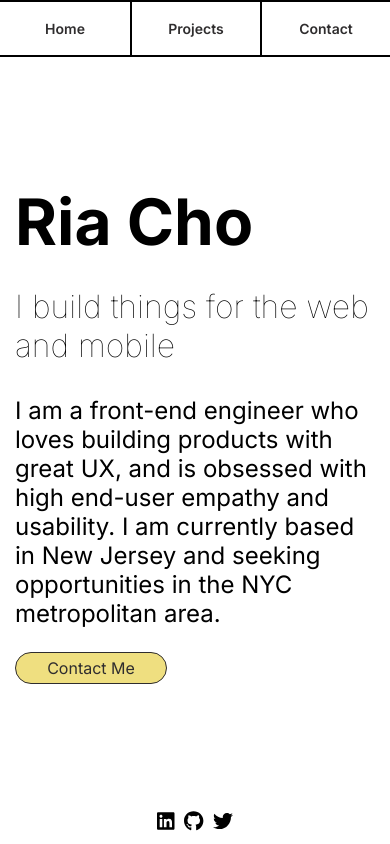
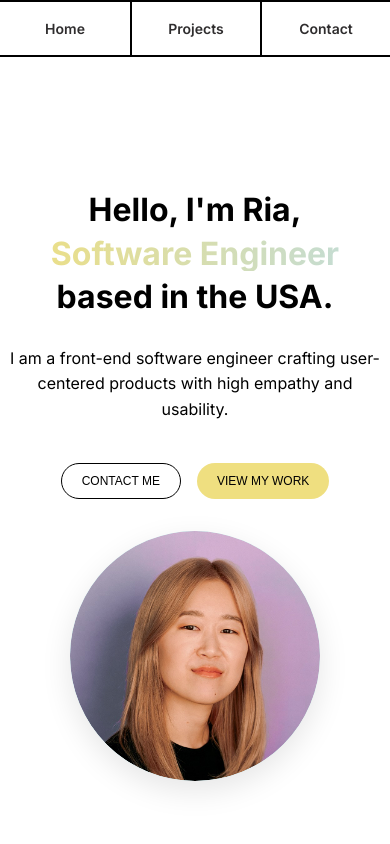
Before and after one commit to gcho91/riacho-portfolio-next, a Next.js app: page / in a window 390 px wide. Shown: the top 844 px of the page. Built offline with nearby package versions, Linux system fonts and the light colour scheme.

Commit message:
Update typography

```diff
--- a/components/HeroSection.tsx
+++ b/components/HeroSection.tsx
@@ -3,19 +3,42 @@ import heroStyles from "../styles/heroSectionStyles.module.css"
 import { faLinkedin, faGithub, faTwitter } from '@fortawesome/free-brands-svg-icons'
 import { FontAwesomeIcon } from '@fortawesome/react-fontawesome'
 import LinkButton from "./LinkButton";
+import Button from "./Button";
+import image from "../public/fermat portrait.png"
 
 export default function HeroSection() {
     const classes = [heroStyles.animate, heroStyles.glow];
 
-    return (<div className={heroStyles["hero-container"]}>
-        <div className={heroStyles.hero}>
-            <h1 className={[...classes, heroStyles.name, heroStyles.delay1].join(" ")}>Ria Cho</h1>
-            <h2 className={[...classes, heroStyles.subtext, heroStyles.delay2].join(" ")}>I build things for the <span className="intro-highlight">web</span> and <span className="intro-highlight">	mobile </span></h2>
-            <p className={[...classes, heroStyles.description, heroStyles.delay3].join(" ")}>I am a front-end engineer who loves building products with great UX, and is obsessed with high end-user empathy and usability. I am currently based in New Jersey and seeking opportunities in the NYC metropolitan area.</p>
-            <div className={[...classes, heroStyles.delay4].join(" ")}>
-                <LinkButton linkText="Contact Me" url="gcho91@gmail.com" />
+    return (
+        <div className={heroStyles["hero-container"]}>
+            <div className={heroStyles["hero-content"]}>
+                <div className={heroStyles["hero-text"]}>
+                    <h1 className={[...classes, heroStyles.greeting, heroStyles.delay1].join(" ")}>
+                        Hello, I'm Ria Cho,
+                    </h1>
+                    <h1 className={[...classes, heroStyles.profession, heroStyles.delay2].join(" ")}>
+                        Software Engineer
+                    </h1>
+                    <h1 className={[...classes, heroStyles.location, heroStyles.delay2].join(" ")}>
+                        based in the USA.
+                    </h1>
+                    <p className={[...classes, heroStyles.description, heroStyles.delay3].join(" ")}>
+                        I am a front-end software engineer crafting user-centered products with high empathy and usability.
+                    </p>
+                    <div className={[...classes, heroStyles["button-group"], heroStyles.delay4].join(" ")}>
+                        <button className={heroStyles["contact-button"]}>CONTACT ME</button>
+                        <button className={heroStyles["work-button"]}>VIEW MY WORK</button>
                     </div>
-
+                </div>
+                <div className={heroStyles["hero-image"]}>
+                    <div className={heroStyles["profile-image-container"]}>
+                        {/* Placeholder for profile image - you can replace this with your actual image */}
+                        <div className={heroStyles["profile-placeholder"]}>
+                            <span>Profile Image</span>
+                            {/* <img src="../public/fermat-portrait.png"></img> */}
+                        </div>
+                    </div>
+                </div>
             </div>
             <div className={heroStyles["social-row"]}>
                 <a href="https://www.linkedin.com/in/gloriacho1">
@@ -27,7 +50,6 @@ export default function HeroSection() {
                 <a href="https://www.twitter.com/espresscho">
                     <FontAwesomeIcon icon={faTwitter} className={`${heroStyles['icon']} fa-lg`} />
                 </a>
-
             </div>
         </div>
     )
--- a/components/HeroSection2.tsx
+++ b/components/HeroSection2.tsx
@@ -1,12 +1,43 @@
-import testStyles from "../styles/testStyles.module.css"
+import heroSection2Styles from "../styles/heroSection2Styles.module.css"
+import Image from "next/image"
+
+export default function HeroSection2() {
+    return (
+        <div className={heroSection2Styles.heroContainer}>
+            <div className={heroSection2Styles.heroContent}>
+                <div className={heroSection2Styles.heroText}>
+                    {/* Circular icon with G */}
 
 
+                    {/* Three-line heading */}
+                    <h1 className={heroSection2Styles.greeting}>Hello, I'm Ria,</h1>
+                    <h1 className={heroSection2Styles.profession}>Software Engineer</h1>
+                    <h1 className={heroSection2Styles.location}>based in the USA.</h1>
 
-export default function HeroSection2() {
-    return <div className={testStyles.container}>
-        <h1>Hello, I'm Ria Cho</h1>
-        <h2>Product-Oriented Software Engineer | 5 Years of Experience | HTML, CSS, JavaScript, TypeScript | Design Systems</h2>
-        <button>Contact Me</button>
-        <button>View Resume</button>
-    </div>
+                    {/* Description */}
+                    <p className={heroSection2Styles.description}>
+                        I am a front-end software engineer crafting user-centered products with high empathy and usability.
+                    </p>
+
+                    {/* Button group */}
+                    <div className={heroSection2Styles.buttonGroup}>
+                        <button className={heroSection2Styles.contactButton}>CONTACT ME</button>
+                        <button className={heroSection2Styles.workButton}>VIEW MY WORK</button>
+                    </div>
+                </div>
+
+                <div className={heroSection2Styles.heroImage}>
+                    <div className={heroSection2Styles.profileImageContainer}>
+                        <Image
+                            src="/portrait-circular.png"
+                            alt="Ria Cho portrait"
+                            width={415}
+                            height={415}
+                            className={heroSection2Styles.profileImage}
+                        />
+                    </div>
+                </div>
+            </div>
+        </div>
+    )
 }
--- a/pages/index.tsx
+++ b/pages/index.tsx
@@ -8,10 +8,11 @@ import Footer from '@/components/Footer'
 export default function Home() {
   return (
     <>
-      <HeroSection />
+      {/* <HeroSection /> */}
+      <HeroSection2 />
       <Portfolio />
-      <Contact />
-      <Footer />
+      {/* <Contact /> */}
+      {/* <Footer /> */}
     </>
   )
 }
--- /dev/null
+++ b/styles/heroSection2Styles.module.css
@@ -0,0 +1,224 @@
+/* Hero Container */
+.heroContainer {
+    min-height: 100vh;
+    display: flex;
+    align-items: center;
+    justify-content: center;
+    padding: 2rem;
+    background: white;
+}
+
+.heroContent {
+    display: flex;
+    align-items: center;
+    justify-content: space-between;
+    width: 100%;
+    max-width: 1200px;
+    gap: 4rem;
+}
+
+/* Text Content */
+.heroText {
+    flex: 1;
+    max-width: 600px;
+}
+
+
+
+/* Typography */
+.greeting {
+    font-size: 3.5rem;
+    font-weight: 700;
+    margin: 0 0 0.5rem 0;
+    color: #000;
+    line-height: 1.1;
+}
+
+.profession {
+    font-size: 3.5rem;
+    font-weight: 700;
+    margin: 0 0 0.5rem 0;
+    background: linear-gradient(90deg, #EFDF80 0%, #C0DCDC 100%);
+    -webkit-background-clip: text;
+    -webkit-text-fill-color: transparent;
+    background-clip: text;
+    line-height: 1.1;
+}
+
+.location {
+    font-size: 3.5rem;
+    font-weight: 700;
+    margin: 0 0 2rem 0;
+    color: #000;
+    line-height: 1.1;
+}
+
+.description {
+    font-size: 1.2rem;
+    margin: 0 0 2.5rem 0;
+    max-width: 500px;
+    line-height: 1.6;
+    color: #000;
+}
+
+/* Button Group */
+.buttonGroup {
+    display: flex;
+    gap: 1rem;
+    flex-wrap: wrap;
+}
+
+.contactButton {
+    background: white;
+    border: 1px solid #000;
+    border-radius: 20px;
+    padding: 0.75rem 1.5rem;
+    font-size: 0.875rem;
+    font-weight: 400;
+    color: #000;
+    cursor: pointer;
+    transition: all 0.3s ease;
+    text-transform: uppercase;
+}
+
+.contactButton:hover {
+    background: #000;
+    color: white;
+}
+
+.workButton {
+    background: #EFDF80;
+    border: none;
+    border-radius: 20px;
+    padding: 0.75rem 1.5rem;
+    font-size: 0.875rem;
+    font-weight: 400;
+    color: #000;
+    cursor: pointer;
+    transition: all 0.3s ease;
+    text-transform: uppercase;
+}
+
+.workButton:hover {
+    background: #E6D170;
+    transform: translateY(-2px);
+}
+
+/* Image Section */
+.heroImage {
+    flex: 1;
+    display: flex;
+    justify-content: center;
+    align-items: center;
+    max-width: 500px;
+}
+
+.profileImageContainer {
+    width: 415px;
+    height: 415px;
+    border-radius: 50%;
+    overflow: hidden;
+    background: linear-gradient(135deg, #C2DEE5 0%, #C0DCDC 100%);
+    display: flex;
+    align-items: center;
+    justify-content: center;
+    box-shadow: 0 10px 30px rgba(0, 0, 0, 0.1);
+}
+
+.profileImage {
+    width: 100%;
+    height: 100%;
+    object-fit: cover;
+    border-radius: 50%;
+}
+
+/* Responsive Design */
+@media screen and (max-width: 1024px) {
+    .heroContent {
+        gap: 3rem;
+    }
+
+    .greeting,
+    .profession,
+    .location {
+        font-size: 3rem;
+    }
+
+    .profileImageContainer {
+        width: 350px;
+        height: 350px;
+    }
+}
+
+@media screen and (max-width: 768px) {
+    .heroContainer {
+        padding: 1rem;
+    }
+
+    .heroContent {
+        flex-direction: column;
+        gap: 2rem;
+        text-align: center;
+    }
+
+    .heroText {
+        max-width: 100%;
+    }
+
+    .greeting,
+    .profession,
+    .location {
+        font-size: 2.5rem;
+    }
+
+    .description {
+        font-size: 1.1rem;
+        max-width: 100%;
+    }
+
+    .profileImageContainer {
+        width: 300px;
+        height: 300px;
+    }
+
+    .buttonGroup {
+        justify-content: center;
+    }
+}
+
+@media screen and (max-width: 480px) {
+    .heroContainer {
+        padding: 0.5rem;
+    }
+
+    .greeting,
+    .profession,
+    .location {
+        font-size: 2rem;
+    }
+
+    .description {
+        font-size: 1rem;
+    }
+
+    .profileImageContainer {
+        width: 250px;
+        height: 250px;
+    }
+
+    .contactButton,
+    .workButton {
+        padding: 0.625rem 1.25rem;
+        font-size: 0.75rem;
+    }
+
+    .profileIcon {
+        width: 50px;
+        height: 50px;
+        margin-bottom: 1.5rem;
+    }
+
+    .iconLetter {
+        font-size: 1.25rem;
+    }
+}
--- a/styles/heroSectionStyles.module.css
+++ b/styles/heroSectionStyles.module.css
@@ -8,39 +8,142 @@
 
 .hero-container {
     height: 100vh;
+    display: flex;
+    flex-direction: column;
+    justify-content: center;
+    align-items: center;
+    padding: 0 20px;
 }
 
-.hero {
+.hero-content {
     display: flex;
-    -webkit-box-pack: center;
+    align-items: center;
+    justify-content: space-between;
+    width: 100%;
+    max-width: 1200px;
+    gap: 60px;
+    flex: 1;
+}
+
+.hero-text {
+    flex: 2;
+    max-width: 600px;
+}
+
+.hero-image {
+    flex: 1;
+    display: flex;
     justify-content: center;
-    -webkit-box-align: center;
-    flex-direction: column;
-    align-items: flex-start;
-    height: calc(100vh - 120px);
-    padding: 15px;
-    max-width: 700px;
-    margin: 0 auto;
+    align-items: center;
+    max-width: 400px;
+}
+
+.profile-image-container {
+    width: 300px;
+    height: 300px;
+    border-radius: 50%;
+    overflow: hidden;
+    background: linear-gradient(135deg, #C2DEE5 0%, #C0DCDC 100%);
+    display: flex;
+    align-items: center;
+    justify-content: center;
+    box-shadow: 0 10px 30px rgba(0, 0, 0, 0.1);
+}
+
+.profile-placeholder {
+    width: 100%;
+    height: 100%;
+    display: flex;
+    align-items: center;
+    justify-content: center;
+    background: linear-gradient(135deg, #C2DEE5 0%, #C0DCDC 100%);
+    color: var(--off-black);
+    font-size: 16px;
+    font-weight: 500;
+}
+
+/* Profile image styles - when you add your actual image */
+.profile-image {
+    width: 100%;
+    height: 100%;
+    object-fit: cover;
+    border-radius: 50%;
 }
 
 .header-section {
     padding: 10px 20px;
 }
 
-.subtext {
-    font-size: 2em;
-    font-weight: 100;
+.greeting {
+    font-size: 3rem;
+    font-weight: 700;
+    margin: 0 0 10px 0;
+    color: var(--off-black);
+}
+
+.profession {
+    font-size: 3rem;
+    font-weight: 700;
+    margin: 0 0 10px 0;
+    background: linear-gradient(90deg, #EFDF80 0%, #C0DCDC 100%);
+    -webkit-background-clip: text;
+    -webkit-text-fill-color: transparent;
+    background-clip: text;
+}
+
+.location {
+    font-size: 3rem;
+    font-weight: 700;
+    margin: 0 0 30px 0;
+    color: var(--off-black);
 }
 
 .description {
-    font-size: 1.5em;
-    margin-top: 5px;
-    max-width: 650px;
+    font-size: 1.2rem;
+    margin: 0 0 40px 0;
+    max-width: 500px;
+    line-height: 1.6;
+    color: var(--off-black);
 }
 
-.name {
-    font-size: 4rem;
-    margin: 0;
+.button-group {
+    display: flex;
+    gap: 20px;
+    flex-wrap: wrap;
+}
+
+.contact-button {
+    background: white;
+    border: 2px solid var(--off-black);
+    border-radius: 8px;
+    padding: 12px 24px;
+    font-size: 14px;
+    font-weight: 600;
+    color: var(--off-black);
+    cursor: pointer;
+    transition: all 0.3s ease;
+}
+
+.contact-button:hover {
+    background: var(--off-black);
+    color: white;
+}
+
+.work-button {
+    background: var(--lemon);
+    border: none;
+    border-radius: 8px;
+    padding: 12px 24px;
+    font-size: 14px;
+    font-weight: 600;
+    color: var(--off-black);
+    cursor: pointer;
+    transition: all 0.3s ease;
+}
+
+.work-button:hover {
+    background: #E6D170;
+    transform: translateY(-2px);
 }
 
 
@@ -70,8 +173,77 @@
     color: #C2DEE5;
 }
 
-/* media query - navbar -list style */
-@media screen and (min-width: 600px) {}
+/* Responsive Design */
+@media screen and (max-width: 768px) {
+    .hero-content {
+        flex-direction: column;
+        gap: 40px;
+        text-align: center;
+    }
+
+    .hero-text {
+        max-width: 100%;
+    }
+
+    .greeting {
+        font-size: 2.5rem;
+    }
+
+    .profession {
+        font-size: 2rem;
+    }
+
+    .location {
+        font-size: 2.5rem;
+    }
+
+    .description {
+        font-size: 1.1rem;
+        max-width: 100%;
+    }
+
+    .profile-image-container {
+        width: 250px;
+        height: 250px;
+    }
+
+    .button-group {
+        justify-content: center;
+    }
+}
+
+@media screen and (max-width: 480px) {
+    .hero-container {
+        padding: 0 15px;
+    }
+
+    .greeting {
+        font-size: 2rem;
+    }
+
+    .profession {
+        font-size: 1.5rem;
+    }
+
+    .location {
+        font-size: 2rem;
+    }
+
+    .description {
+        font-size: 1rem;
+    }
+
+    .profile-image-container {
+        width: 200px;
+        height: 200px;
+    }
+
+    .contact-button,
+    .work-button {
+        padding: 10px 20px;
+        font-size: 12px;
+    }
+}
 
 .social-row {
     display: flex;
--- a/styles/testStyles.module.css
+++ /dev/null
@@ -1,4 +0,0 @@
-.container {
-    max-width: 1000px;
-    margin: 0 auto;
-}
```
Also changed, not shown: public/portrait-circular.png (added). Lines whose indentation alone changed are shown as unchanged.
